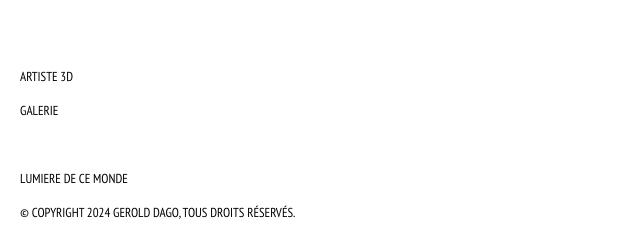
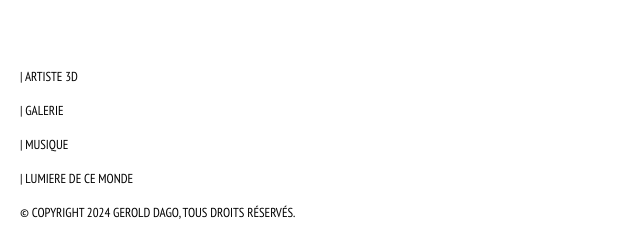
Before and after one commit to gerolddago/gerolddago, a plain HTML site: page index.html in a window 1280 px wide. Shown: the part 159-396 px from the top of the page, without its empty margins (0-640 px from the left). Drawn offline with Linux system fonts and the light colour scheme.

Commit message:
Update index.html

```diff
--- a/index.html
+++ b/index.html
@@ -30,20 +30,20 @@
 
 
         <!--<a href="professionnel-3d.html"><img src="img/3D.jpg" alt=""> Artiste 3D</a>-->
-        <a href="professionnel-3d.html"> Artiste 3D</a>
+        <a href="professionnel-3d.html">| Artiste 3D</a>
 
         <br><br>
 
         <!--<a href="galerie.html"><img src="img/GALERIE.jpg" alt=""> Photographie</a>-->
-        <a href="galerie.html"> Galerie</a>
+        <a href="galerie.html">| Galerie</a>
         <br><br>
 
         <!--<a href="musique.html"><img src="img/MUSIQUE.jpg" alt=""> Musique</a>-->
-        <!--<a href="musique.html"> Musique</a>-->
+        <a href="musique.html">| Musique</a>
         <br><br>
 
         <!--<a href="https://lumieredecemonde.com/" target="_blank"><img src="img/LDCM.jpg" alt=""> LUMIERE DE CE MONDE</a>-->
-        <a href="https://lumieredecemonde.com/" target="_blank"> LUMIERE DE CE MONDE</a>
+        <a href="https://lumieredecemonde.com/" target="_blank">| LUMIERE DE CE MONDE</a>
         <br><br>
 
         </div>
```
